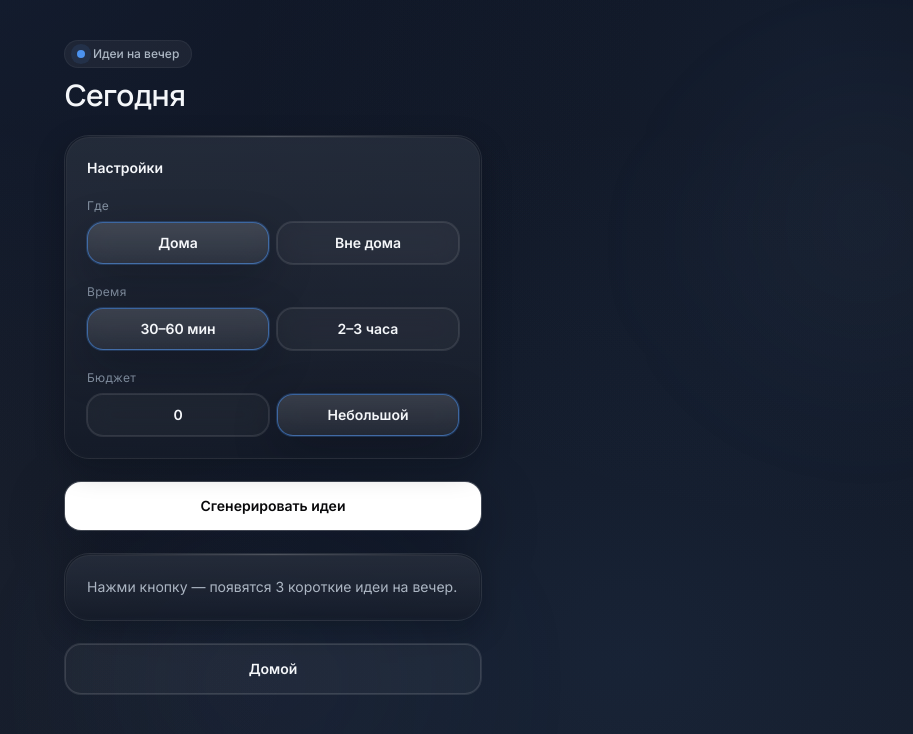
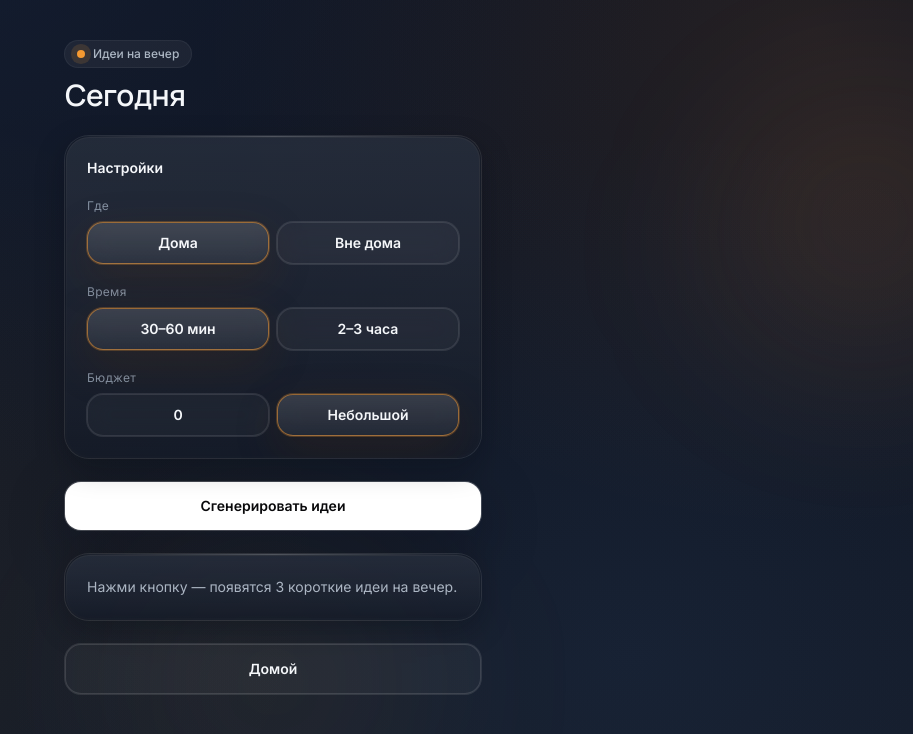
Before and after one commit to m05v08-gif/Nikitabirthday, a Next.js app: page /ideas in a window 1280 px wide. Shown: the top 734 px of the page, without its empty margins (367-1280 px from the left). Built offline with nearby package versions, Linux system fonts and the light colour scheme.

Commit message:
UI: warmer celebratory glow (variant C)

```diff
--- a/src/app/globals.css
+++ b/src/app/globals.css
@@ -28,14 +28,14 @@ body {
   color: var(--color-fg);
   background:
     radial-gradient(1200px 900px at 22% -10%, hsl(220 42% 18% / 0.48), transparent 62%),
-    radial-gradient(980px 820px at 92% 6%, hsl(214 55% 58% / 0.08), transparent 58%),
-    radial-gradient(980px 820px at 10% 68%, hsl(220 35% 70% / 0.06), transparent 58%),
-    radial-gradient(1100px 920px at 78% 82%, hsl(214 70% 58% / 0.08), transparent 58%),
+    radial-gradient(1050px 860px at 92% 4%, hsl(28 92% 62% / 0.10), transparent 58%),
+    radial-gradient(980px 820px at 10% 68%, hsl(38 85% 62% / 0.06), transparent 58%),
+    radial-gradient(1100px 920px at 78% 82%, hsl(214 70% 58% / 0.07), transparent 58%),
     linear-gradient(180deg, var(--color-app-bg) 0%, var(--color-app-bg-2) 100%);
 }
 
 ::selection {
-  background: hsl(214 70% 62% / 0.18);
+  background: hsl(28 85% 62% / 0.16);
 }
 
 @keyframes fade-in-up {
--- a/src/app/ideas/page.tsx
+++ b/src/app/ideas/page.tsx
@@ -45,7 +45,7 @@ export default function IdeasPage() {
   const segInactive =
     "border border-white/10 bg-white/[0.03] text-[color:var(--color-fg)] ring-1 ring-white/10 backdrop-blur-md transition active:scale-[0.99] motion-safe:hover:bg-white/[0.05]";
   const segActive =
-    "border border-[hsl(214_85%_62%/0.55)] bg-gradient-to-b from-white/14 to-white/[0.06] text-[color:var(--color-fg)] shadow-[0_14px_45px_hsl(222_55%_5%/0.30)] ring-1 ring-[hsl(214_85%_62%/0.22)] backdrop-blur-md";
+    "border border-[hsl(32_90%_58%/0.55)] bg-gradient-to-b from-white/14 to-white/[0.06] text-[color:var(--color-fg)] shadow-[0_14px_45px_hsl(28_85%_20%/0.22)] ring-1 ring-[hsl(32_90%_58%/0.24)] backdrop-blur-md";
 
   return (
     <main className="animate-fade-in-up space-y-6">
@@ -53,7 +53,7 @@ export default function IdeasPage() {
         <div className="inline-flex items-center gap-2 rounded-full bg-white/5 px-3 py-1 text-[0.75rem] font-medium text-[color:var(--color-muted)] ring-1 ring-white/10 backdrop-blur-md">
           <span
             aria-hidden="true"
-            className="inline-block h-2 w-2 rounded-full bg-[hsl(214_85%_62%)] shadow-[0_0_0_6px_hsl(214_85%_62%/0.10)]"
+            className="inline-block h-2 w-2 rounded-full bg-[hsl(32_92%_58%)] shadow-[0_0_0_6px_hsl(32_92%_58%/0.14)]"
           />
           Идеи на вечер
         </div>
--- a/src/app/layout.tsx
+++ b/src/app/layout.tsx
@@ -37,9 +37,9 @@ export default function RootLayout({
       >
         <div className="relative isolate min-h-dvh overflow-x-hidden">
           <div className="pointer-events-none absolute inset-0">
-            <div className="absolute -left-44 -top-44 h-[420px] w-[420px] rounded-full bg-[radial-gradient(circle_at_30%_30%,hsl(214_85%_62%/0.10),transparent_62%)] blur-3xl" />
-            <div className="absolute -right-48 top-16 h-[440px] w-[440px] rounded-full bg-[radial-gradient(circle_at_45%_35%,hsl(220_35%_70%/0.05),transparent_62%)] blur-3xl" />
-            <div className="absolute left-1/2 top-[56%] h-[520px] w-[520px] -translate-x-1/2 rounded-full bg-[radial-gradient(circle_at_50%_45%,hsl(220_40%_55%/0.06),transparent_64%)] blur-3xl" />
+            <div className="absolute -left-44 -top-44 h-[420px] w-[420px] rounded-full bg-[radial-gradient(circle_at_30%_30%,hsl(214_85%_62%/0.09),transparent_62%)] blur-3xl" />
+            <div className="absolute -right-48 top-16 h-[440px] w-[440px] rounded-full bg-[radial-gradient(circle_at_45%_35%,hsl(28_92%_62%/0.11),transparent_62%)] blur-3xl" />
+            <div className="absolute left-1/2 top-[56%] h-[520px] w-[520px] -translate-x-1/2 rounded-full bg-[radial-gradient(circle_at_50%_45%,hsl(38_90%_62%/0.07),transparent_64%)] blur-3xl" />
             <div className="bg-noise absolute inset-0" />
           </div>
 
--- a/src/app/page.tsx
+++ b/src/app/page.tsx
@@ -15,8 +15,8 @@ function Tile({
       className="group relative block overflow-hidden rounded-3xl bg-[color:var(--color-panel)] p-[1px] shadow-[var(--shadow-card)] ring-1 ring-white/10 backdrop-blur-xl transition active:scale-[0.99] motion-safe:hover:-translate-y-0.5 motion-safe:hover:shadow-[0_18px_55px_hsl(222_55%_5%/0.38)] motion-safe:hover:ring-white/15"
     >
       <div className="pointer-events-none absolute inset-x-0 top-0 h-px bg-gradient-to-r from-transparent via-white/25 to-transparent" />
-      <div className="pointer-events-none absolute -left-24 -top-24 h-48 w-48 rounded-full bg-[radial-gradient(circle_at_30%_30%,hsl(210_40%_96%/0.10),transparent_62%)] blur-2xl transition group-hover:opacity-95" />
-      <div className="pointer-events-none absolute -right-24 -bottom-24 h-52 w-52 rounded-full bg-[radial-gradient(circle_at_40%_40%,hsl(214_80%_62%/0.08),transparent_62%)] blur-2xl transition group-hover:opacity-95" />
+      <div className="pointer-events-none absolute -left-24 -top-24 h-48 w-48 rounded-full bg-[radial-gradient(circle_at_30%_30%,hsl(32_92%_62%/0.10),transparent_62%)] blur-2xl transition group-hover:opacity-95" />
+      <div className="pointer-events-none absolute -right-24 -bottom-24 h-52 w-52 rounded-full bg-[radial-gradient(circle_at_40%_40%,hsl(214_80%_62%/0.07),transparent_62%)] blur-2xl transition group-hover:opacity-95" />
 
       <div className="relative rounded-[calc(1.5rem-1px)] bg-gradient-to-b from-white/10 to-transparent p-[1px]">
         <div className="rounded-[calc(1.5rem-2px)] bg-[linear-gradient(180deg,hsl(220_30%_16%/0.55),hsl(222_35%_11%/0.35))] p-5">
@@ -48,7 +48,7 @@ export default function Home() {
         <div className="inline-flex items-center gap-2 rounded-full bg-white/5 px-3 py-1 text-[0.75rem] font-medium text-[color:var(--color-muted)] ring-1 ring-white/10 backdrop-blur-md">
           <span
             aria-hidden="true"
-            className="inline-block h-2 w-2 rounded-full bg-[hsl(214_85%_62%)] shadow-[0_0_0_6px_hsl(214_85%_62%/0.10)]"
+            className="inline-block h-2 w-2 rounded-full bg-[hsl(32_92%_58%)] shadow-[0_0_0_6px_hsl(32_92%_58%/0.14)]"
           />
           Для вас двоих
         </div>
--- a/src/app/stories/page.tsx
+++ b/src/app/stories/page.tsx
@@ -35,7 +35,7 @@ export default function StoriesPage() {
         <div className="inline-flex items-center gap-2 rounded-full bg-white/5 px-3 py-1 text-[0.75rem] font-medium text-[color:var(--color-muted)] ring-1 ring-white/10 backdrop-blur-md">
           <span
             aria-hidden="true"
-            className="inline-block h-2 w-2 rounded-full bg-[hsl(214_85%_62%)] shadow-[0_0_0_6px_hsl(214_85%_62%/0.10)]"
+            className="inline-block h-2 w-2 rounded-full bg-[hsl(32_92%_58%)] shadow-[0_0_0_6px_hsl(32_92%_58%/0.14)]"
           />
           Истории
         </div>
@@ -53,7 +53,7 @@ export default function StoriesPage() {
             {data === null ? (
               <div className="space-y-4">
                 <div className="relative aspect-[4/5] w-full overflow-hidden rounded-2xl bg-gradient-to-br from-white/10 via-white/5 to-transparent ring-1 ring-white/10">
-                  <div className="animate-pulse-soft absolute inset-0 bg-[radial-gradient(circle_at_30%_25%,hsl(214_85%_62%/0.12),transparent_60%)]" />
+                  <div className="animate-pulse-soft absolute inset-0 bg-[radial-gradient(circle_at_30%_25%,hsl(32_92%_62%/0.10),transparent_60%)]" />
                   <div className="absolute inset-x-6 top-6 h-3 rounded-full bg-white/10" />
                   <div className="absolute inset-x-6 top-12 h-3 w-3/5 rounded-full bg-white/8" />
                 </div>
```
